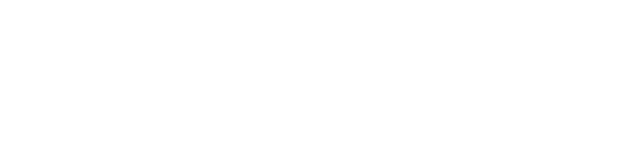
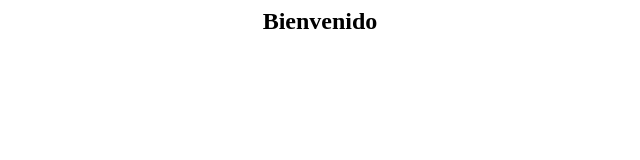
Before and after one commit to sebastianToroTeam/FullStack, a plain HTML site: page gitHub/index.html in a window 1280 px wide. Shown: the whole page, without its empty margins (320-960 px from the left). Drawn offline with Linux system fonts and the light colour scheme.

Commit message:
cambios index

```diff
--- a/gitHub/index.html
+++ b/gitHub/index.html
@@ -2,5 +2,9 @@
 <head>
 </head>
 <body>
+<center>
+<h2>Bienvenido</h2>
+
+</center>
 </body>
 </html>
```
